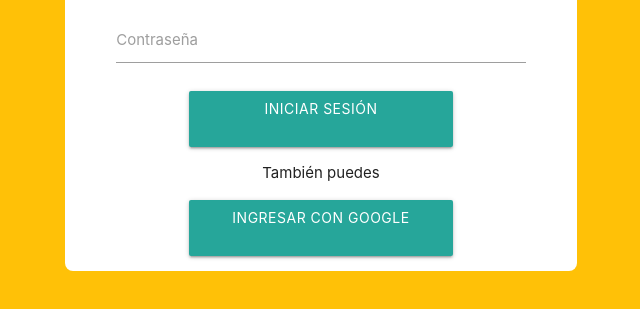
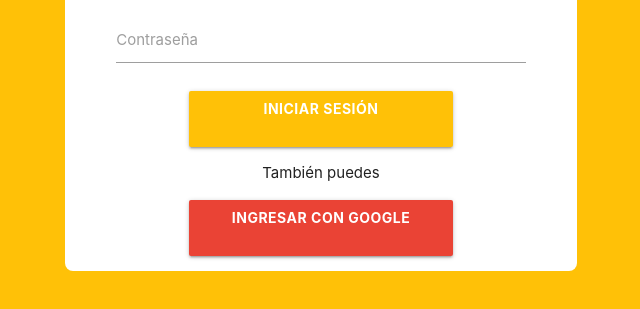
Before and after one commit to Nefelijm/reto-squads, a website: page public/index.html in a window 1280 px wide. Shown: the part 291-600 px from the top of the page, without its empty margins (265-905 px from the left). Drawn offline with nearby package versions, Linux system fonts and the light colour scheme; no server answers.

Commit message:
actualizando

```diff
--- a/public/css/main.css
+++ b/public/css/main.css
@@ -51,6 +51,21 @@
   position: relative;
   padding-bottom: 1em;
 }
+.btn-send, .btn-google {
+  font-weight: bold;
+}
+.btn-send{
+  background-color: #ffc107;
+}
+.btn-send:hover{
+  background-color: #cc9d0f;
+}
+.btn-google{
+  background-color: #ea4335;
+}
+.btn-google:hover{
+  background-color: #a02017;
+}
 @media (min-width:400px){
   .box-sign-up{
     width: 80%;
```
